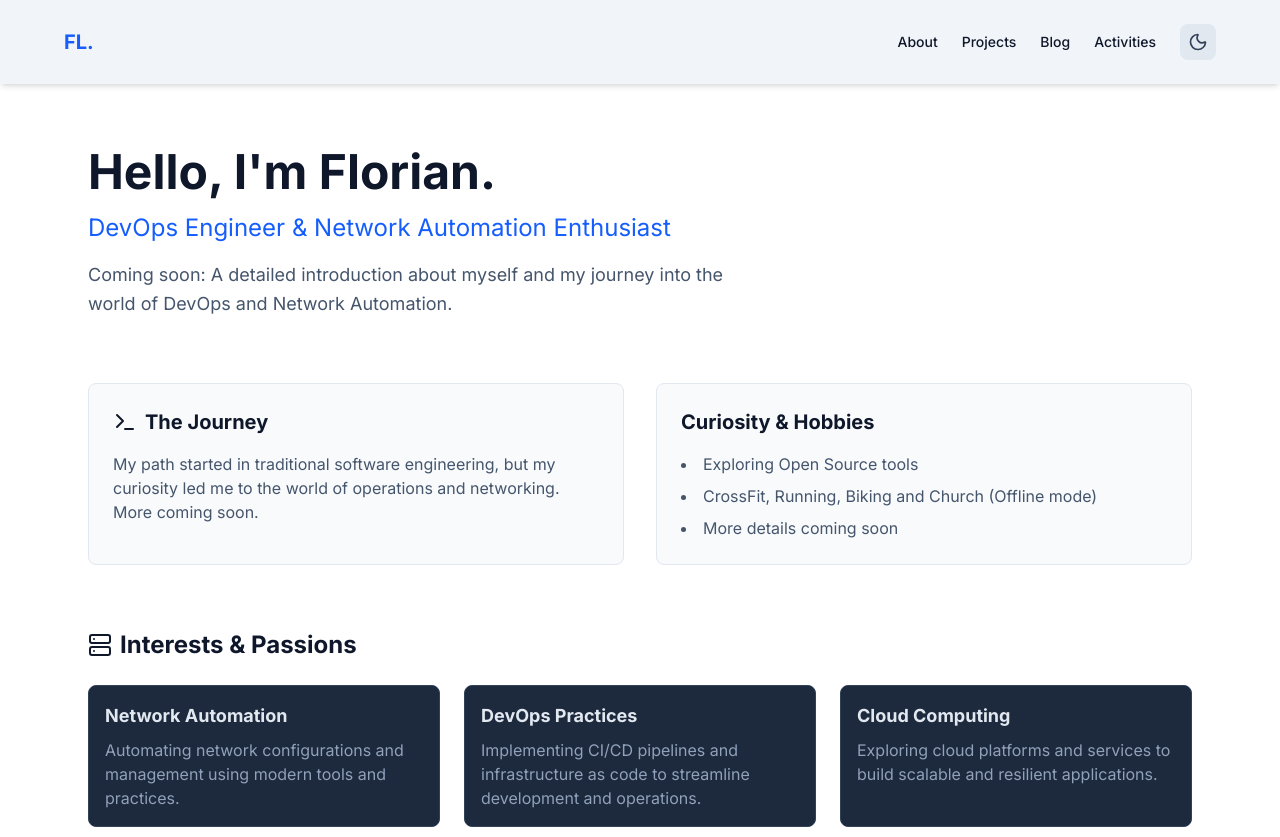
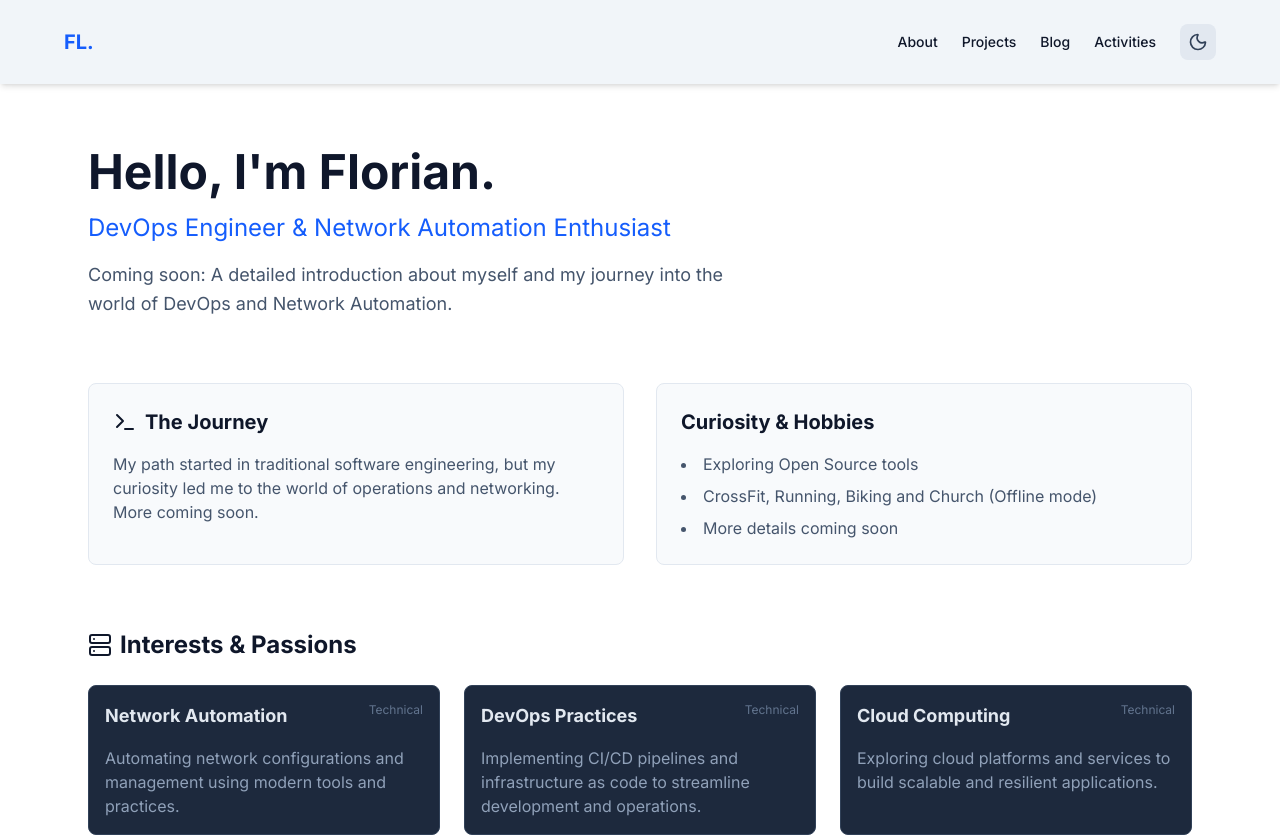
Before and after one commit to floehden/floehden.github.io, a Next.js app in the folder website/: page / in a window 1280 px wide. Shown: the top 837 px of the page. Built offline with nearby package versions, Linux system fonts and the light colour scheme.

Commit message:
Add Type to interests

```diff
--- a/website/app/page.tsx
+++ b/website/app/page.tsx
@@ -59,8 +59,13 @@ export default function Home() {
         <h3 className="text-2xl font-bold mb-6 flex items-center"><Server className="mr-2"/> Interests & Passions</h3>
         <div className="grid md:grid-cols-3 gap-6">
           {interests.map((interest, idx) => (
-            <div key={idx} className="bg-slate-800 p-4 rounded-lg border border-slate-700 hover:border-blue-500 transition group relative">
-              <h4 className="text-lg font-bold text-slate-200 mb-2">{interest.name}</h4>
+              <div key={idx} className="bg-slate-800 p-4 rounded-lg border border-slate-700 hover:border-blue-500 transition group relative">
+                <div className="flex justify-between items-start mb-2">
+                <h4 className="text-lg font-bold text-slate-200 mb-2">{interest.name}</h4>
+                <span className="text-xs text-slate-500 whitespace-nowrap ml-4">
+                  {interest.type.charAt(0).toUpperCase() + interest.type.slice(1)}
+                </span>
+              </div>
               <p className="text-slate-400">{interest.description}</p>
               <div className="absolute bottom-full left-1/2 transform -translate-x-1/2 mb-2 w-64 p-3 bg-slate-900 text-slate-200 text-sm rounded-lg border border-slate-700 opacity-0 group-hover:opacity-100 transition pointer-events-none">
                 {interest.explanation}
```
